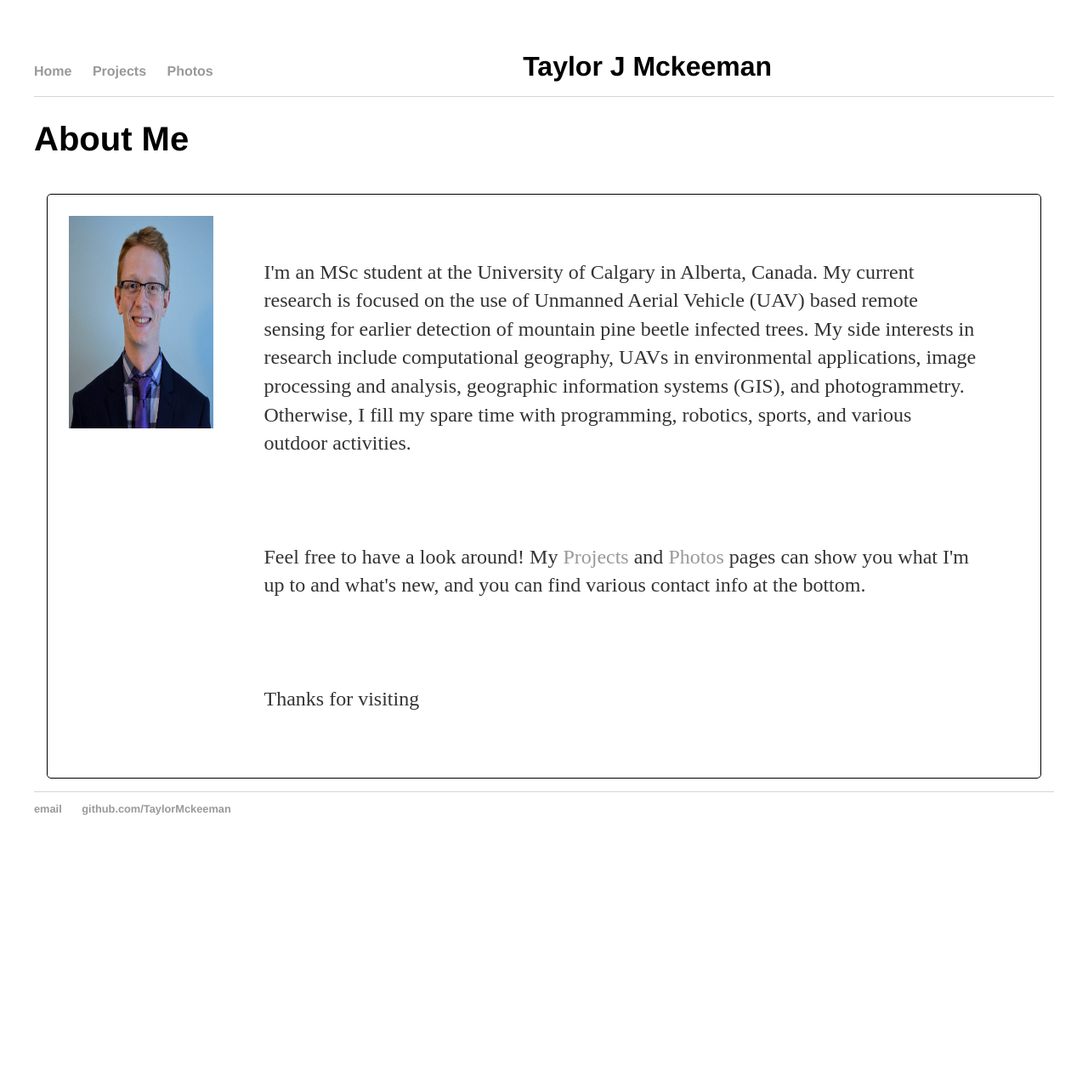
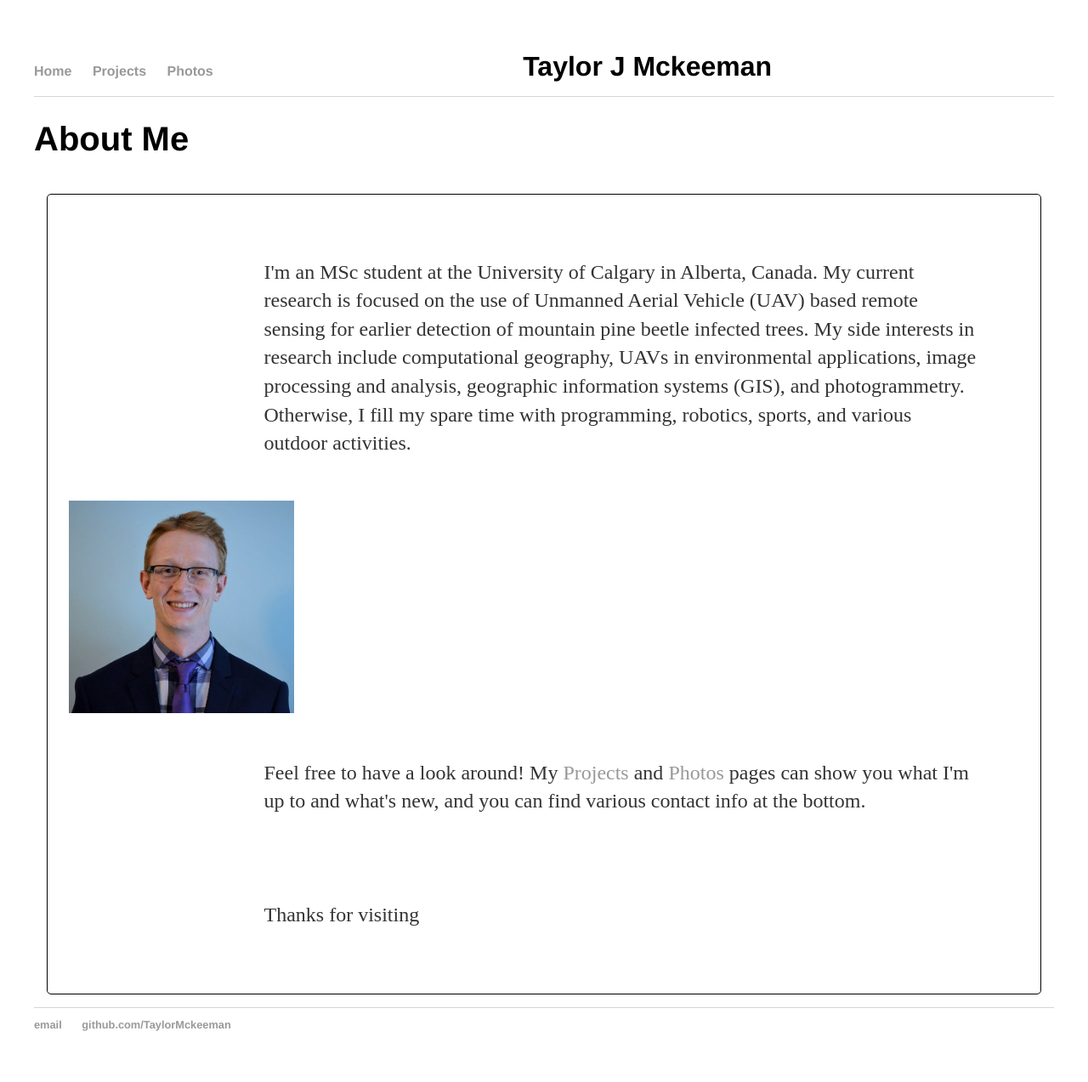
Before and after one commit to TaylorMckeeman/TaylorMckeeman.github.io, a Jekyll site: the page built from index.html, in a window 1280 px wide. Shown: the whole page at 85% size. Built offline with Jekyll 4.4.1, drawn with Linux system fonts in a browser that asks for light colours; before the commit the page ends 1019 px from its top, so only the background shows below that.

Commit message:
Update index.html

```diff
--- a/index.html
+++ b/index.html
@@ -8,7 +8,7 @@ title: Taylor Mckeeman
 		Aerial Vehicle (UAV) based remote sensing for earlier detection of mountain pine beetle infected trees. My side interests in research
 		include computational geography, UAVs in environmental applications, image processing and analysis, geographic information systems (GIS), and photogrammetry.
 		Otherwise, I fill my spare time with programming, robotics, sports, and various outdoor activities.</p>
-	<img src="/resources/t.jpg" width="170" height="250"/>
+	<img src="/resources/t.jpg" width="265" height="250"/>
 	<p> Feel free to have a look around! My <a href="/projects.html">Projects</a> and <a href="/photos.html">Photos</a> pages can show you what
 		I'm up to and what's new, and you can find various contact info at the bottom.</p>
 	<p>Thanks for visiting</p>
```
